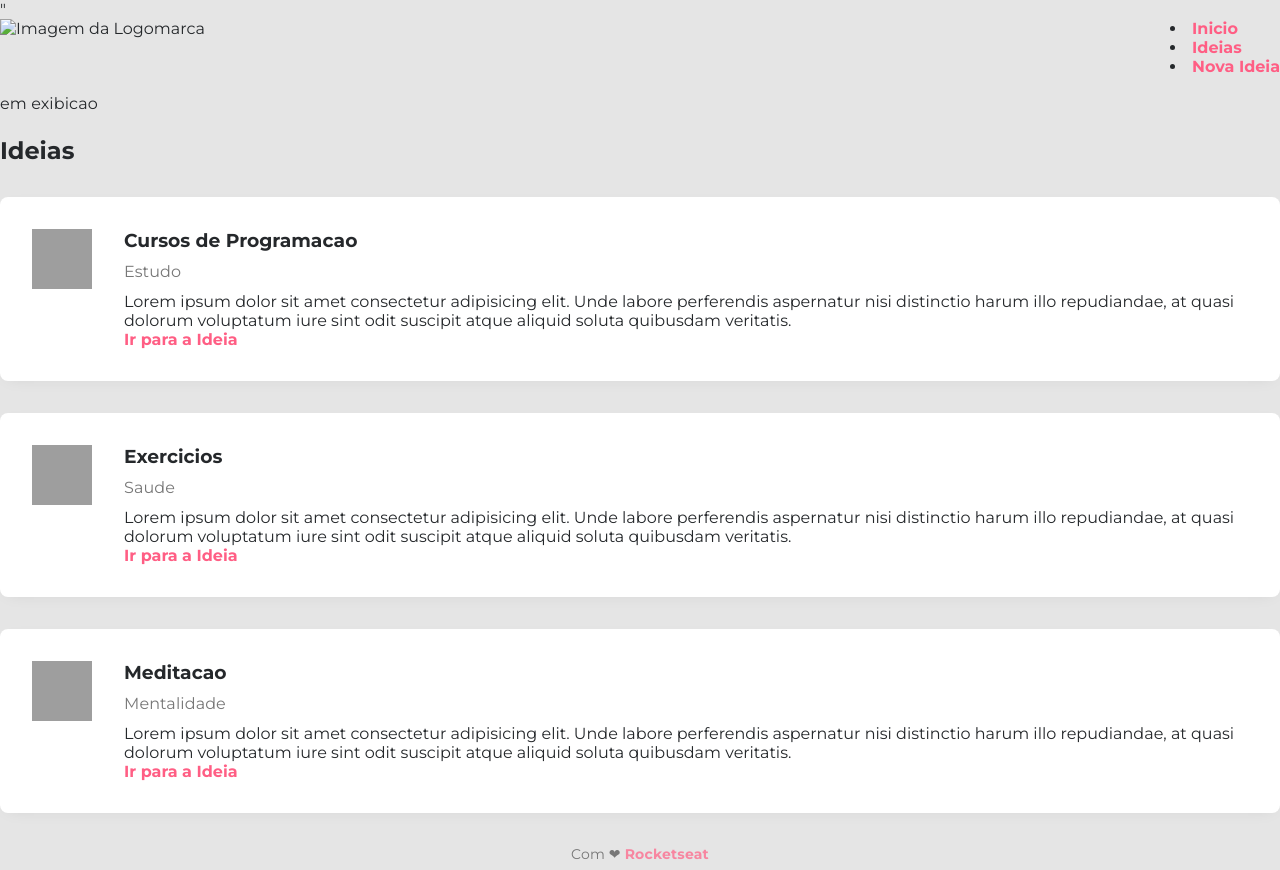
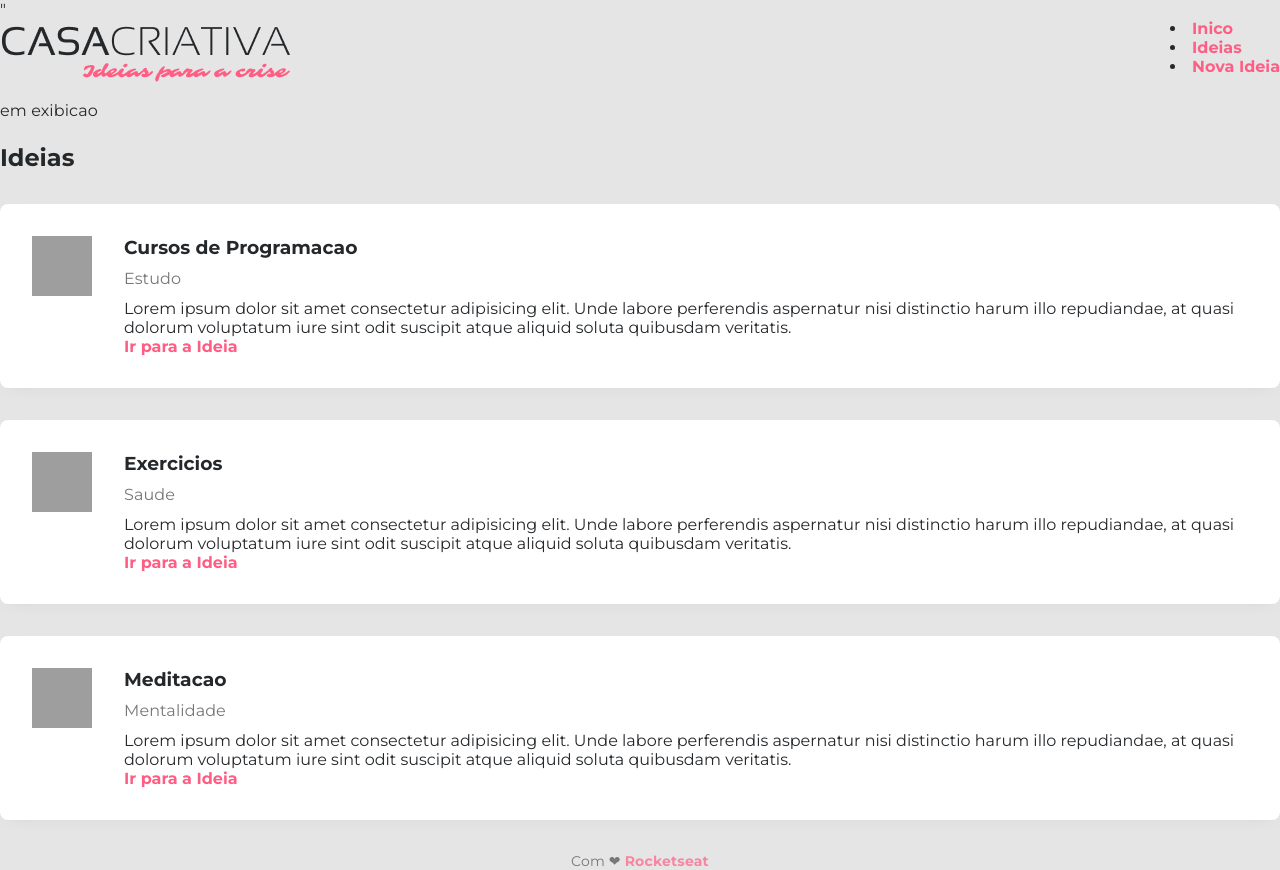
Before and after one commit to juniorcas/ws-rocketseat, a plain HTML site: page ideias.html in a window 1280 px wide. Drawn offline with Linux system fonts and the light colour scheme; grey boxes are pictures that could not be loaded.

Commit message:
Aula 3 metade

```diff
--- a/ideias.html
+++ b/ideias.html
@@ -10,9 +10,9 @@
 <body>
 
     <header>
-        <img scr="logo.png" alt="Imagem da Logomarca">
+        <img src="logo.png" alt="Imagem da Logomarca">
         <nav>
-            <li><a href="index.htmlk">Inicio</a></li>
+            <li><a href="index.html">Inico</a></li>
             <li><a href="*">Ideias</a></li>
             <li><a href="*">Nova Ideia</a></li>
         </nav>
```
